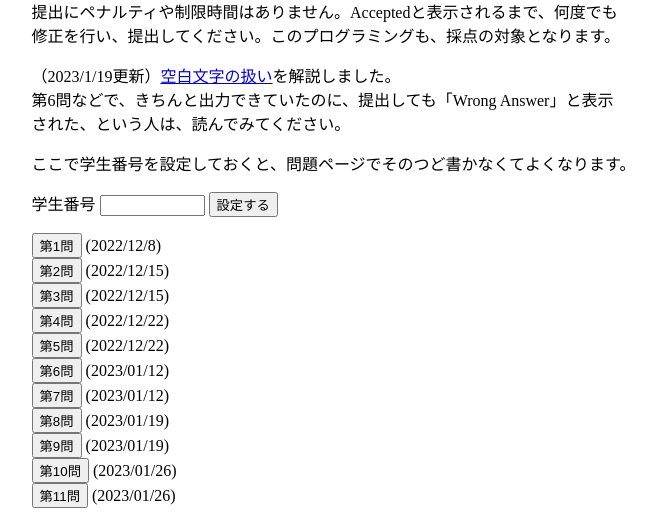
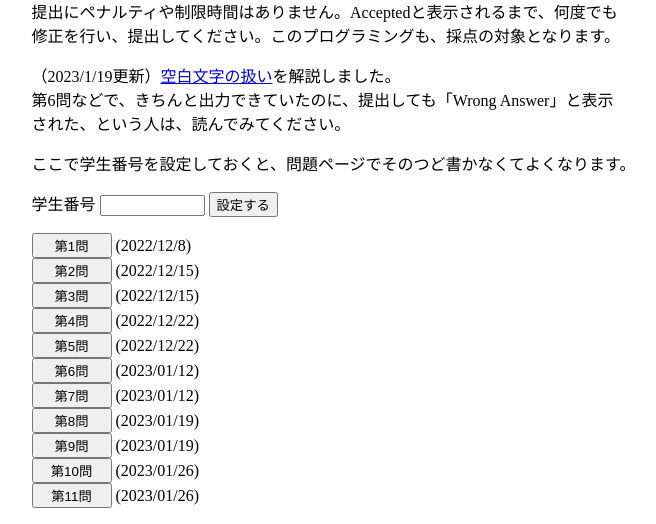
Before and after one commit to takehiko/ojstar, a Flask app: page /top in a window 1280 px wide; the page is wider, and only the part inside the window is pictured. Shown: the part 395-919 px from the top of that part, without its empty margins (342-998 px from the left). Run offline with Flask 2, Linux system fonts and the light colour scheme; some libraries are stand-ins or nearby versions.

Commit message:
enlarge buttons

```diff
--- a/templates/top.html
+++ b/templates/top.html
@@ -27,6 +27,9 @@
       .explain {
         margin: 0 auto;
         width: 753px;
+      }
+      input.qb {
+        width: 6em;
       }
     </style>
   </head>
@@ -77,17 +80,17 @@
       <input type="button" value="設定する" onclick="setsid()">
       </p>
       <p>
-      <input type="button" onclick="location.href='./question/1'" value="第1問" /> (2022/12/8)<br>
-      <input type="button" onclick="location.href='./question/2'" value="第2問" /> (2022/12/15)<br>
-      <input type="button" onclick="location.href='./question/3'" value="第3問" /> (2022/12/15)<br>
-      <input type="button" onclick="location.href='./question/4'" value="第4問" /> (2022/12/22)<br>
-      <input type="button" onclick="location.href='./question/5'" value="第5問" /> (2022/12/22)<br>
-      <input type="button" onclick="location.href='./question/6'" value="第6問" /> (2023/01/12)<br>
-      <input type="button" onclick="location.href='./question/7'" value="第7問" /> (2023/01/12)<br>
-      <input type="button" onclick="location.href='./question/8'" value="第8問" /> (2023/01/19)<br>
-      <input type="button" onclick="location.href='./question/9'" value="第9問" /> (2023/01/19)<br>
-      <input type="button" onclick="location.href='./question/10'" value="第10問" /> (2023/01/26)<br>
-      <input type="button" onclick="location.href='./question/11'" value="第11問" /> (2023/01/26)
+      <input type="button" class="qb" onclick="location.href='./question/1'" value="第1問" /> (2022/12/8)<br>
+      <input type="button" class="qb" onclick="location.href='./question/2'" value="第2問" /> (2022/12/15)<br>
+      <input type="button" class="qb" onclick="location.href='./question/3'" value="第3問" /> (2022/12/15)<br>
+      <input type="button" class="qb" onclick="location.href='./question/4'" value="第4問" /> (2022/12/22)<br>
+      <input type="button" class="qb" onclick="location.href='./question/5'" value="第5問" /> (2022/12/22)<br>
+      <input type="button" class="qb" onclick="location.href='./question/6'" value="第6問" /> (2023/01/12)<br>
+      <input type="button" class="qb" onclick="location.href='./question/7'" value="第7問" /> (2023/01/12)<br>
+      <input type="button" class="qb" onclick="location.href='./question/8'" value="第8問" /> (2023/01/19)<br>
+      <input type="button" class="qb" onclick="location.href='./question/9'" value="第9問" /> (2023/01/19)<br>
+      <input type="button" class="qb" onclick="location.href='./question/10'" value="第10問" /> (2023/01/26)<br>
+      <input type="button" class="qb" onclick="location.href='./question/11'" value="第11問" /> (2023/01/26)
       </p>
     </div>
   </body>
```
